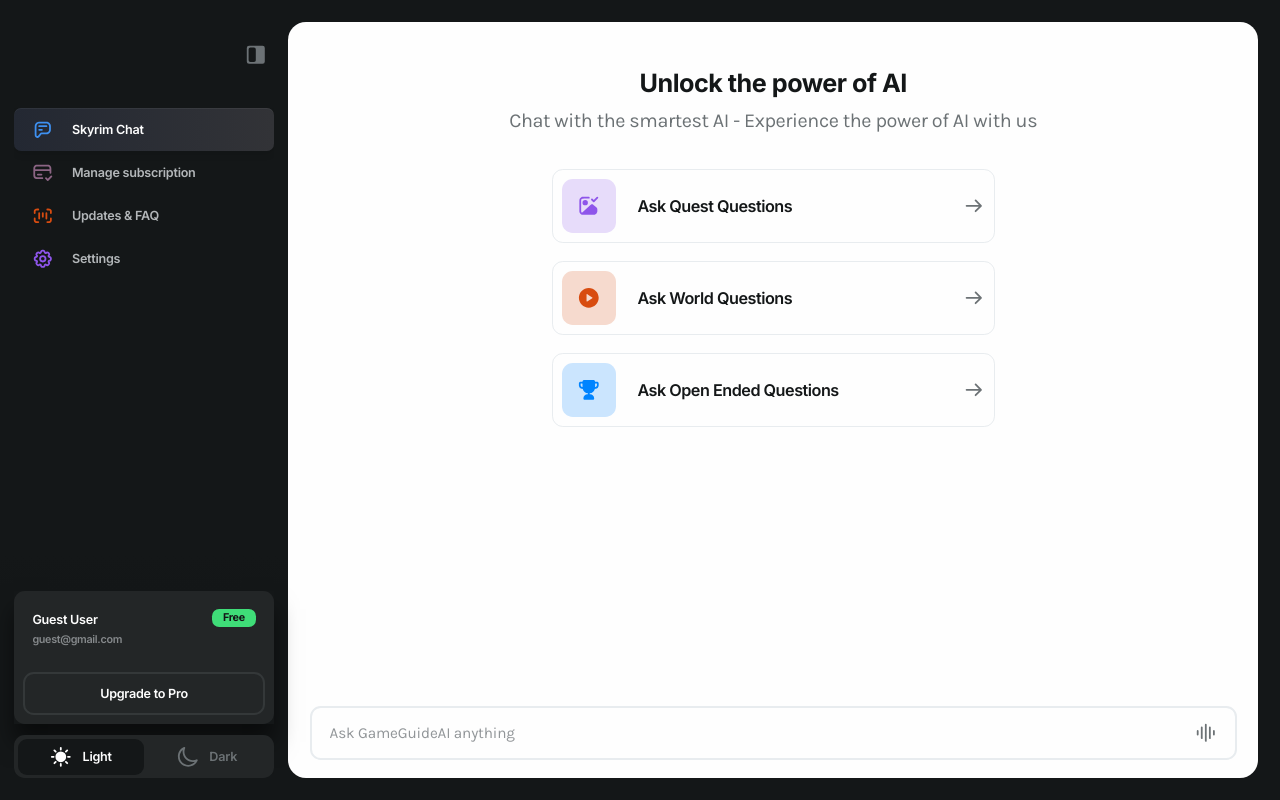
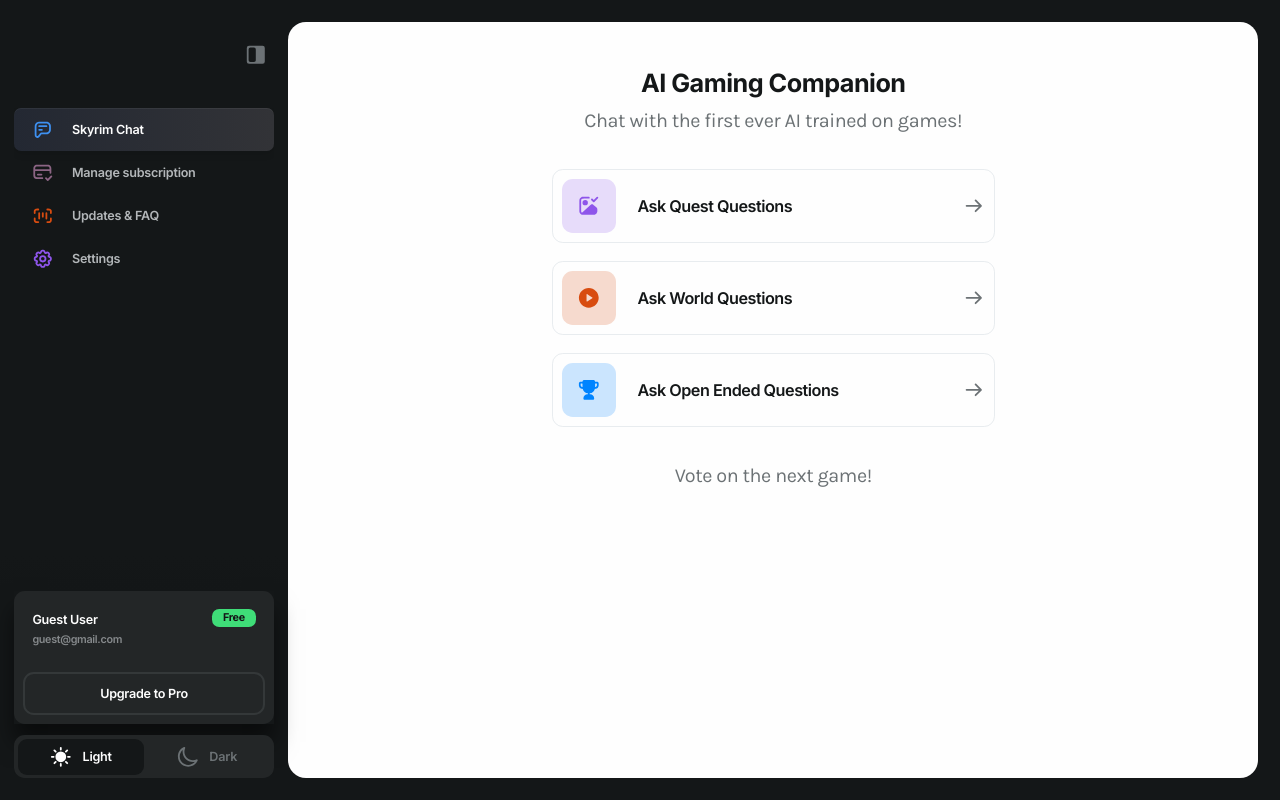
Before and after one commit to istvan-kreisz/GameGuideAI-frontend, a Next.js app: page / in a window 1280 px wide. Built offline with nearby package versions, Linux system fonts and the light colour scheme; what @rvxlab/tailwind-plugin-ios-full-height would draw is missing.

Commit message:
alter home

```diff
--- a/templates/HomePage/Main/Main.tsx
+++ b/templates/HomePage/Main/Main.tsx
@@ -1,5 +1,4 @@
 import { useState } from "react";
-import Message from "@/components/Message/Message";
 import Menu from "@/components/Menu/Menu";
 
 import { navigation } from "@/constants/navigation";
@@ -7,25 +6,24 @@ import { navigation } from "@/constants/navigation";
 type MainProps = {};
 
 const Main = ({}: MainProps) => {
-  const [message, setMessage] = useState<string>("");
-
   return (
     <>
       <div className="grow px-10 py-20 overflow-y-auto scroll-smooth scrollbar-none 2xl:py-12 md:px-4 md:pt-0 md:pb-6">
         <div className="mb-10 text-center">
           <div className="h3 leading-[4rem] 2xl:mb-2 2xl:h4">
-            Unlock the power of AI
+            AI Gaming Companion
           </div>
           <div className="body1 text-n-4 2xl:body1S">
-            Chat with the smartest AI - Experience the power of AI with us
+            Chat with the first ever AI trained on games!
           </div>
         </div>
         <Menu className="max-w-[30.75rem] mx-auto" items={navigation} />
+        <div className="mt-10 text-center">
+          <div className="body1 text-n-4 2xl:body1S">
+            Vote on the next game!
+          </div>
+        </div>
       </div>
-      <Message
-        value={message}
-        onChange={(e: any) => setMessage(e.target.value)}
-      />
     </>
   );
 };
```
